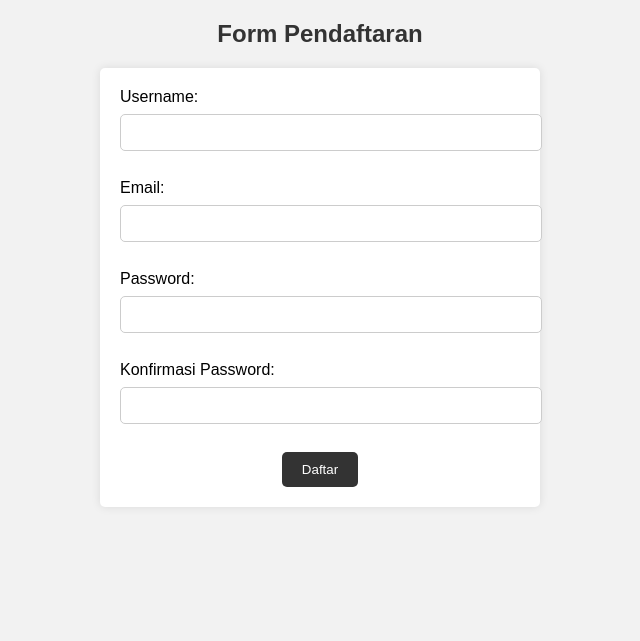
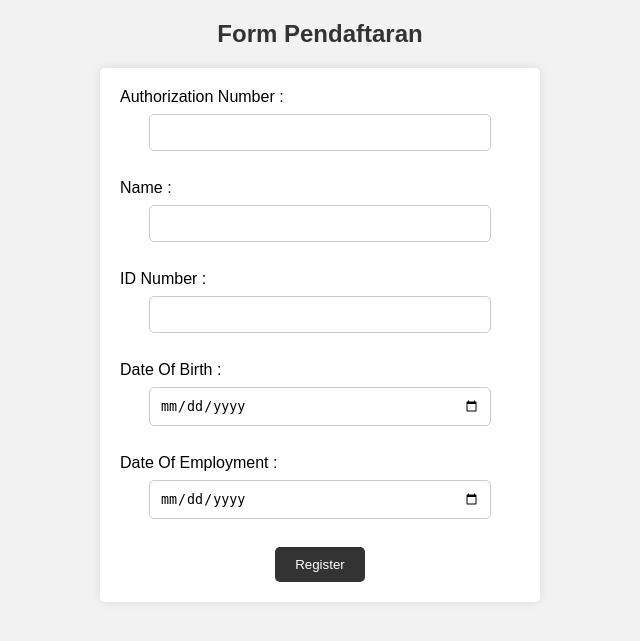
Before and after one commit to ajisakty/GMF, a PHP site: page /register.php in a window 1280 px wide. Shown: the top 641 px of the page, without its empty margins (320-960 px from the left). Run offline with PHP 8.4, Linux system fonts and the light colour scheme.

Commit message:
Add files via upload

```diff
--- a/koneksi.php
+++ b/koneksi.php
@@ -11,6 +11,4 @@ $conn = mysqli_connect($servername, $username, $password, $database);
 if (!$conn) {
     die("Koneksi gagal: " . mysqli_connect_error());
 }
-
-echo "Koneksi berhasil!";
 ?>
--- a/register.php
+++ b/register.php
@@ -3,23 +3,60 @@
 <head>
     <title>Form Pendaftaran</title>
     <link rel="stylesheet" type="text/css" href="style.css">
+	<?php
+	require "koneksi.php"
+	?>
 </head>
 <body>
     <h2>Form Pendaftaran</h2>
-    <form action="proses_register.php" method="post">
-        <label for="username">Username:</label>
-        <input type="text" id="username" name="username" required><br><br>
+    <form action="#" method="post">
+        <label for="authorizationNumber">Authorization Number :</label>
+        <input type="number" id="authorizationNumber" name="authorizationNumber" required><br><br>
 
-        <label for="email">Email:</label>
-        <input type="email" id="email" name="email" required><br><br>
+        <label for="name">Name :</label>
+        <input type="text" id="name" name="name" required><br><br>
 
-        <label for="password">Password:</label>
-        <input type="password" id="password" name="password" required><br><br>
+        <label for="IDNumber">ID Number :</label>
+        <input type="Number" id="IDNumber" name="IDNumber" required><br><br>
 
-        <label for="confirm_password">Konfirmasi Password:</label>
-        <input type="password" id="confirm_password" name="confirm_password" required><br><br>
+        <label for="birth">Date Of Birth :</label>
+        <input type="date" id="birth" name="birth" required><br><br>
 
-        <input type="submit" value="Daftar">
+		<label for="employment">Date Of Employment :</label>
+        <input type="date" id="birth" name="employment" required><br><br>
+
+        <input type="submit" value="Register">
     </form>
+
+	<?php
+if ($_SERVER["REQUEST_METHOD"] == "POST") {
+    $authorizationNumber = $_POST["authorizationNumber"];
+    $name = $_POST["name"];
+    $idNumber = $_POST["IDNumber"];
+    $birth = $_POST["birth"];
+    $employment = $_POST["employment"];
+
+    $formattedBirth = date('Y-m-d', strtotime($birth));
+    $formattedEmployment = date('Y-m-d', strtotime($employment));
+
+    // Query SQL untuk menyimpan data pendaftaran ke database
+    $sql = "INSERT INTO employment (authorization_number, employment_name, id_number, date_birth, date_employ) VALUES ('$authorizationNumber', '$name', '$idNumber', '$formattedBirth', '$formattedEmployment')";
+
+    if (mysqli_query($conn, $sql)) {
+        echo "<script>alert('Register Success')</script>";
+        // Redirect pengguna ke halaman lain jika perlu
+    } else {
+        echo "Error: " . $sql . "<br>" . mysqli_error($conn);
+    }
+
+    // Tutup koneksi ke database (jika Anda mau)
+     mysqli_close($conn);
+}
+?>
+
+
+
+
+
 </body>
 </html>
--- a/style.css
+++ b/style.css
@@ -24,9 +24,9 @@ label {
 }
 
 input[type="text"],
-input[type="email"],
-input[type="password"] {
-    width: 100%;
+input[type="number"],
+input[type="date"] {
+    width: 80%;
     padding: 10px;
     margin-bottom: 10px;
     border: 1px solid #ccc;
```
